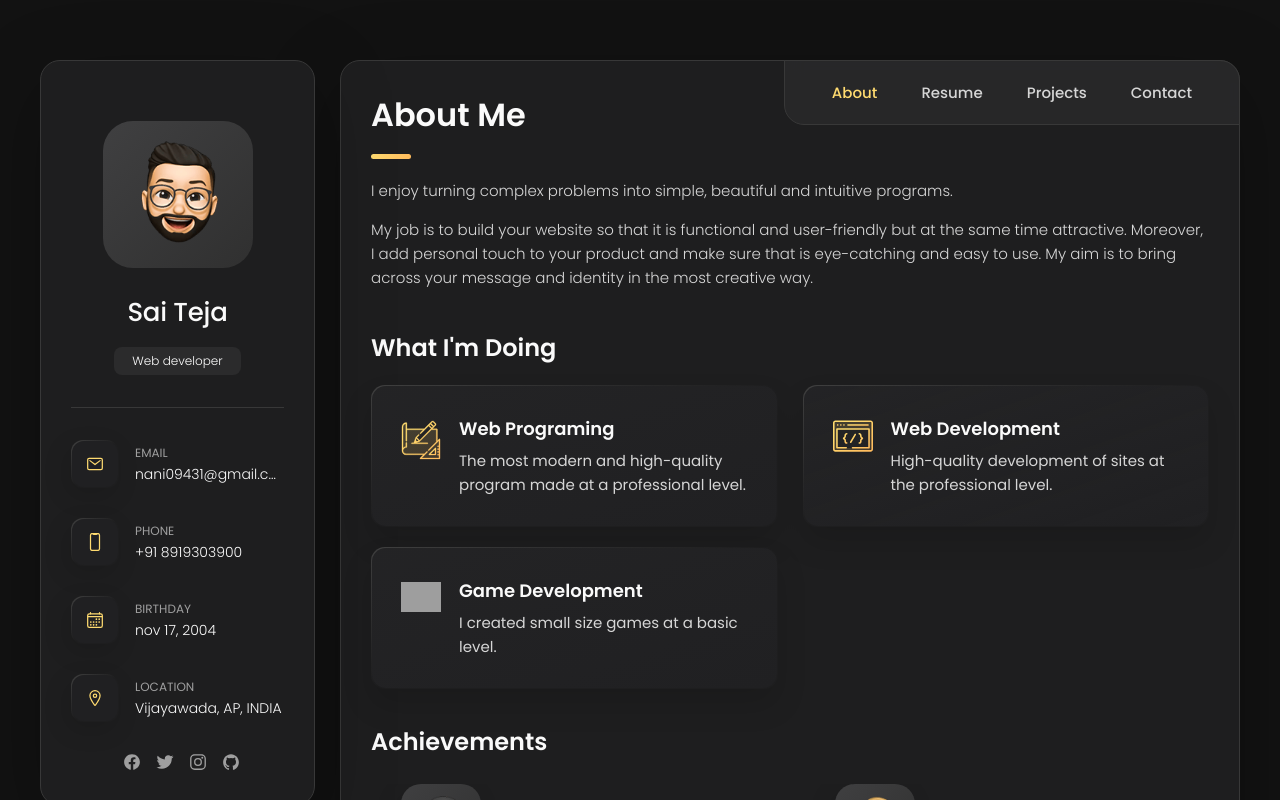
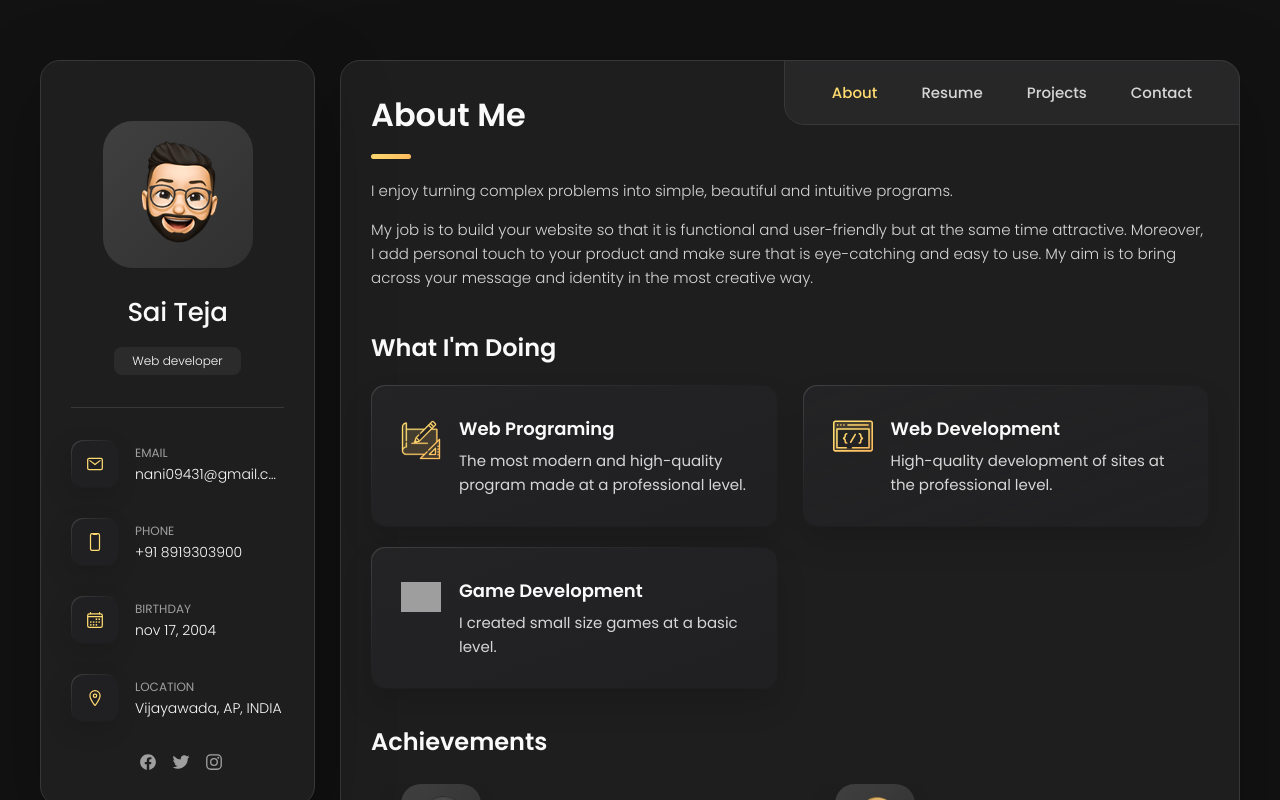
Before and after one commit to Sai-teja573/Portfolio, a plain HTML site: page index.html in a window 1280 px wide. Shown: the top 800 px of the page. Drawn offline with nearby package versions, Linux system fonts and the light colour scheme; grey boxes are pictures that could not be loaded.

Commit message:
Update index.html

```diff
--- a/index.html
+++ b/index.html
@@ -142,12 +142,6 @@
           <li class="social-item">
             <a href="https://www.linkedin.com/in/kotha-sai-teja-086710276" class="social-link">
               <ion-icon name="logo-instagram"></ion-icon>
-            </a>
-          </li>
-
-          <li class="social-item">
-            <a href="https://github.com/Sai-teja573" class="social-link">
-              <ion-icon name="logo-github"></ion-icon>
             </a>
           </li>
 
```
